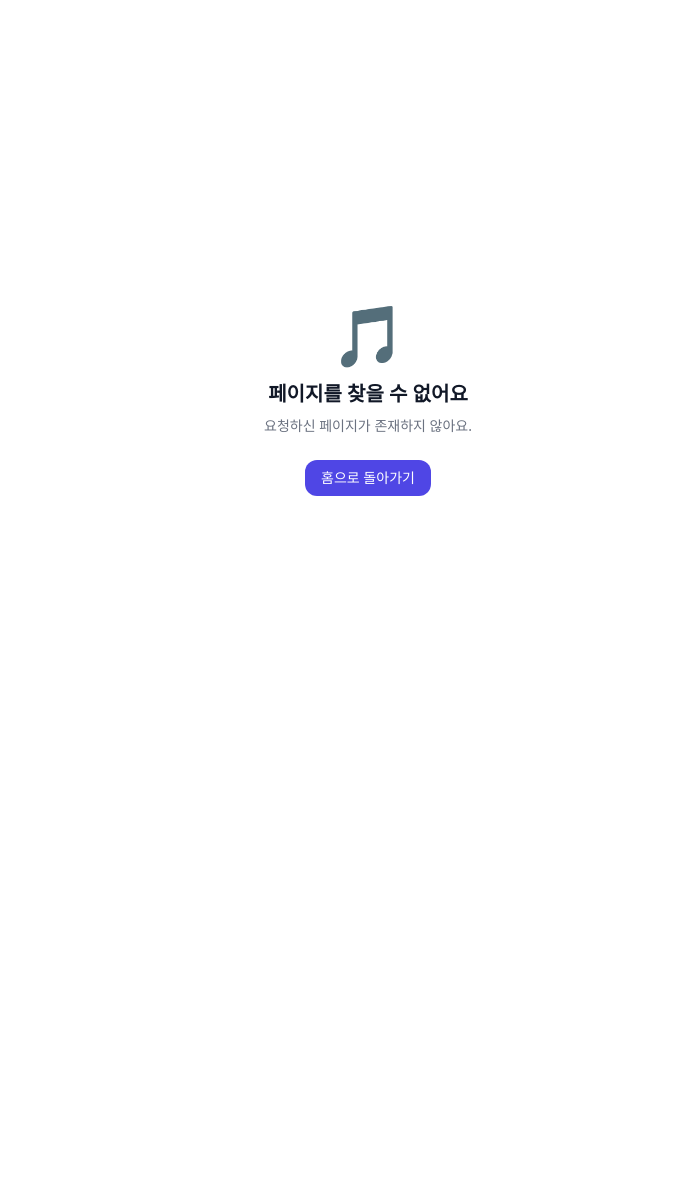
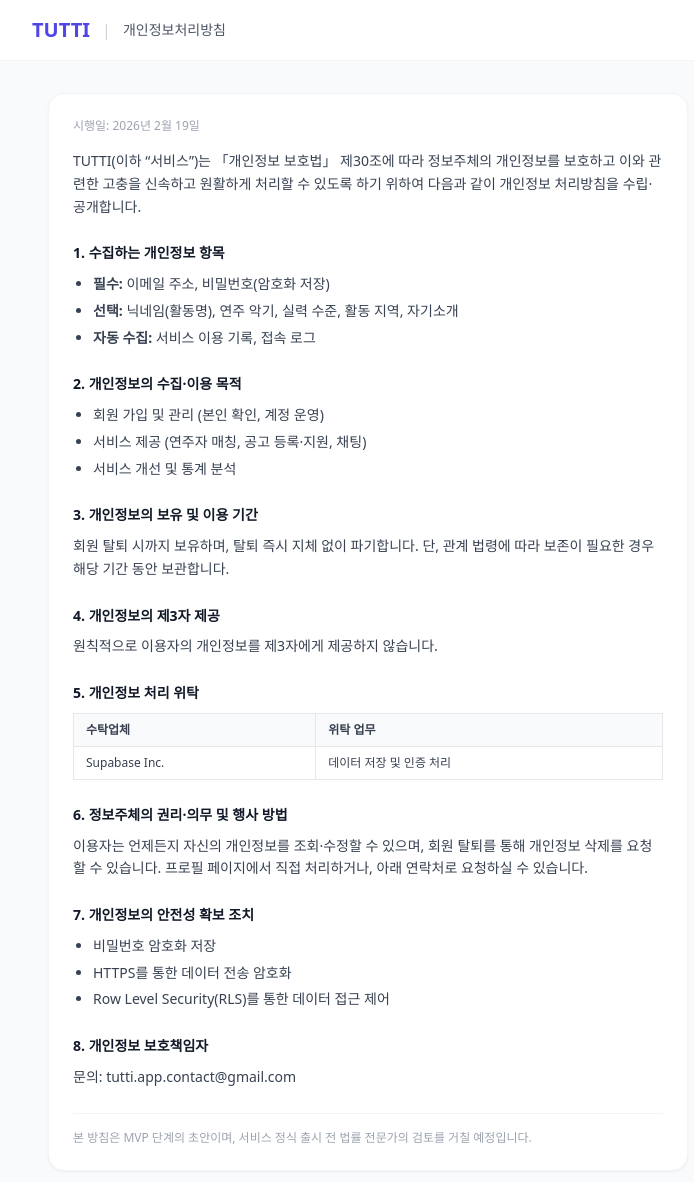
Before and after one commit to woongbotkang-prog/tutti, a Next.js app: page /privacy in a window 1280 px wide. Before the commit this address had no page. Shown: the top 1182 px of the page, without its empty margins (272-966 px from the left). Before the commit the page ends 800 px from the top, so only its background shows below. Built offline with nearby package versions, Linux system fonts and the light colour scheme.

Commit message:
feat: Cycle 15 - privacy policy, account deletion, PIPA compliance

```diff
--- a/src/app/(auth)/layout.tsx
+++ b/src/app/(auth)/layout.tsx
@@ -23,8 +23,11 @@ export default function AuthLayout({ children }: { children: React.ReactNode })
       </main>
 
       {/* Footer */}
-      <footer className="text-center py-6 text-xs text-gray-400">
-        © 2026 TUTTI. 클래식 연주자 매칭 플랫폼
+      <footer className="text-center py-6 text-xs text-gray-400 space-y-1">
+        <div>
+          <Link href="/privacy" className="hover:text-gray-600 underline">개인정보처리방침</Link>
+        </div>
+        <div>© 2026 TUTTI. 클래식 연주자 매칭 플랫폼</div>
       </footer>
     </div>
   )
--- a/src/app/(auth)/signup/page.tsx
+++ b/src/app/(auth)/signup/page.tsx
@@ -23,6 +23,7 @@ export default function SignUpPage() {
   const [passwordConfirm, setPasswordConfirm] = useState('')
   const [isLoading, setIsLoading] = useState(false)
   const [error, setError] = useState<string | null>(null)
+  const [agreedToPrivacy, setAgreedToPrivacy] = useState(false)
 
   const handleTypeSelect = (type: UserType) => {
     setUserType(type)
@@ -239,13 +240,19 @@ export default function SignUpPage() {
             autoComplete="new-password"
           />
 
-          <p className="text-xs text-gray-500 leading-relaxed">
-            가입하면{' '}
-            <Link href="/terms" className="text-indigo-600 underline">이용약관</Link>
-            {' '}및{' '}
-            <Link href="/privacy" className="text-indigo-600 underline">개인정보처리방침</Link>
-            에 동의하는 것으로 간주됩니다.
-          </p>
+          <label className="flex items-start gap-2 cursor-pointer">
+            <input
+              type="checkbox"
+              checked={agreedToPrivacy}
+              onChange={(e) => setAgreedToPrivacy(e.target.checked)}
+              className="mt-0.5 w-4 h-4 rounded border-gray-300 text-indigo-600 focus:ring-indigo-500"
+              required
+            />
+            <span className="text-xs text-gray-500 leading-relaxed">
+              <Link href="/privacy" className="text-indigo-600 underline" target="_blank">개인정보처리방침</Link>
+              을 읽었으며 이에 동의합니다. (필수)
+            </span>
+          </label>
 
           <Button type="submit" size="full" isLoading={isLoading} className="bg-indigo-600 hover:bg-indigo-700">
             가입하기
--- a/src/app/(main)/profile/page.tsx
+++ b/src/app/(main)/profile/page.tsx
@@ -34,6 +34,9 @@ export default function ProfilePage() {
   const [selectedRegion, setSelectedRegion] = useState('')
   const [bio, setBio] = useState('')
   const [mannerTemperature, setMannerTemperature] = useState(36.5)
+  const [showDeleteDialog, setShowDeleteDialog] = useState(false)
+  const [deleteLoading, setDeleteLoading] = useState(false)
+  const [deleteConfirmText, setDeleteConfirmText] = useState('')
   const [myGigs, setMyGigs] = useState<Array<{
     id: string
     gig_type: 'hiring' | 'seeking'
@@ -168,6 +171,28 @@ export default function ProfilePage() {
     await supabase.auth.signOut()
     router.push('/login')
     router.refresh()
+  }
+
+  const handleDeleteAccount = async () => {
+    if (deleteConfirmText !== '탈퇴') return
+    setDeleteLoading(true)
+    try {
+      // 프로필 데이터 삭제 (cascade 또는 수동)
+      const { data: { user } } = await supabase.auth.getUser()
+      if (user) {
+        await supabase.from('user_instruments').delete().eq('user_id', user.id)
+        await supabase.from('profiles').delete().eq('id', user.id)
+      }
+      await supabase.auth.signOut()
+      router.push('/login')
+      router.refresh()
+    } catch (e) {
+      console.error('탈퇴 실패:', e)
+      setError('탈퇴 처리 중 오류가 발생했습니다. 다시 시도해 주세요.')
+    } finally {
+      setDeleteLoading(false)
+      setShowDeleteDialog(false)
+    }
   }
 
   if (initialLoading) {
@@ -356,7 +381,63 @@ export default function ProfilePage() {
         <Button onClick={handleSave} size="full" isLoading={loading} className="bg-indigo-600 hover:bg-indigo-700">
           저장하기
         </Button>
+
+        {/* 계정 삭제 */}
+        <div className="bg-white rounded-2xl border border-gray-100 p-5 shadow-sm">
+          <h2 className="font-bold text-gray-900 mb-2">계정 관리</h2>
+          <p className="text-xs text-gray-500 mb-3">
+            탈퇴 시 모든 개인정보와 활동 데이터가 삭제되며 복구할 수 없습니다.
+          </p>
+          <button
+            onClick={() => setShowDeleteDialog(true)}
+            className="text-sm text-red-500 hover:text-red-700 font-medium"
+          >
+            회원 탈퇴
+          </button>
+        </div>
+
+        {/* 개인정보처리방침 링크 */}
+        <div className="text-center pb-4">
+          <Link href="/privacy" className="text-xs text-gray-400 hover:text-gray-600 underline">
+            개인정보처리방침
+          </Link>
+        </div>
       </main>
+
+      {/* 탈퇴 확인 다이얼로그 */}
+      {showDeleteDialog && (
+        <div className="fixed inset-0 z-50 flex items-center justify-center bg-black/40">
+          <div className="bg-white rounded-2xl p-6 mx-4 max-w-sm w-full shadow-xl">
+            <h3 className="text-lg font-bold text-gray-900 mb-2">정말 탈퇴하시겠습니까?</h3>
+            <p className="text-sm text-gray-500 mb-4">
+              탈퇴하면 모든 프로필 정보, 공고, 지원 내역이 삭제됩니다.
+              확인을 위해 아래에 <strong>&ldquo;탈퇴&rdquo;</strong>를 입력해 주세요.
+            </p>
+            <input
+              type="text"
+              value={deleteConfirmText}
+              onChange={(e) => setDeleteConfirmText(e.target.value)}
+              placeholder="탈퇴"
+              className="w-full h-10 rounded-xl border border-gray-200 px-4 text-sm focus:outline-none focus:ring-2 focus:ring-red-500 mb-4"
+            />
+            <div className="flex gap-2">
+              <button
+                onClick={() => { setShowDeleteDialog(false); setDeleteConfirmText('') }}
+                className="flex-1 h-10 rounded-xl border border-gray-200 text-sm font-medium text-gray-600 hover:bg-gray-50"
+              >
+                취소
+              </button>
+              <button
+                onClick={handleDeleteAccount}
+                disabled={deleteConfirmText !== '탈퇴' || deleteLoading}
+                className="flex-1 h-10 rounded-xl bg-red-500 text-white text-sm font-medium hover:bg-red-600 disabled:opacity-40 disabled:cursor-not-allowed"
+              >
+                {deleteLoading ? '처리 중...' : '탈퇴하기'}
+              </button>
+            </div>
+          </div>
+        </div>
+      )}
     </div>
   )
 }
--- /dev/null
+++ b/src/app/privacy/page.tsx
@@ -0,0 +1,111 @@
+import type { Metadata } from 'next'
+import Link from 'next/link'
+
+export const metadata: Metadata = {
+  title: 'TUTTI - 개인정보처리방침',
+}
+
+export default function PrivacyPage() {
+  return (
+    <div className="min-h-screen bg-gray-50">
+      <header className="bg-white border-b border-gray-100 px-4 py-4">
+        <div className="max-w-2xl mx-auto flex items-center gap-3">
+          <Link href="/" className="text-xl font-black text-indigo-600">TUTTI</Link>
+          <span className="text-gray-300">|</span>
+          <h1 className="text-sm font-medium text-gray-600">개인정보처리방침</h1>
+        </div>
+      </header>
+
+      <main className="max-w-2xl mx-auto px-4 py-8">
+        <div className="bg-white rounded-2xl border border-gray-100 p-6 shadow-sm space-y-6 text-sm text-gray-700 leading-relaxed">
+          <div>
+            <p className="text-xs text-gray-400 mb-4">시행일: 2026년 2월 19일</p>
+            <p>
+              TUTTI(이하 &ldquo;서비스&rdquo;)는 「개인정보 보호법」 제30조에 따라 정보주체의 개인정보를
+              보호하고 이와 관련한 고충을 신속하고 원활하게 처리할 수 있도록 하기 위하여
+              다음과 같이 개인정보 처리방침을 수립·공개합니다.
+            </p>
+          </div>
+
+          <section>
+            <h2 className="font-bold text-gray-900 mb-2">1. 수집하는 개인정보 항목</h2>
+            <ul className="list-disc pl-5 space-y-1">
+              <li><strong>필수:</strong> 이메일 주소, 비밀번호(암호화 저장)</li>
+              <li><strong>선택:</strong> 닉네임(활동명), 연주 악기, 실력 수준, 활동 지역, 자기소개</li>
+              <li><strong>자동 수집:</strong> 서비스 이용 기록, 접속 로그</li>
+            </ul>
+          </section>
+
+          <section>
+            <h2 className="font-bold text-gray-900 mb-2">2. 개인정보의 수집·이용 목적</h2>
+            <ul className="list-disc pl-5 space-y-1">
+              <li>회원 가입 및 관리 (본인 확인, 계정 운영)</li>
+              <li>서비스 제공 (연주자 매칭, 공고 등록·지원, 채팅)</li>
+              <li>서비스 개선 및 통계 분석</li>
+            </ul>
+          </section>
+
+          <section>
+            <h2 className="font-bold text-gray-900 mb-2">3. 개인정보의 보유 및 이용 기간</h2>
+            <p>
+              회원 탈퇴 시까지 보유하며, 탈퇴 즉시 지체 없이 파기합니다.
+              단, 관계 법령에 따라 보존이 필요한 경우 해당 기간 동안 보관합니다.
+            </p>
+          </section>
+
+          <section>
+            <h2 className="font-bold text-gray-900 mb-2">4. 개인정보의 제3자 제공</h2>
+            <p>원칙적으로 이용자의 개인정보를 제3자에게 제공하지 않습니다.</p>
+          </section>
+
+          <section>
+            <h2 className="font-bold text-gray-900 mb-2">5. 개인정보 처리 위탁</h2>
+            <table className="w-full border border-gray-200 text-xs">
+              <thead>
+                <tr className="bg-gray-50">
+                  <th className="border border-gray-200 px-3 py-2 text-left">수탁업체</th>
+                  <th className="border border-gray-200 px-3 py-2 text-left">위탁 업무</th>
+                </tr>
+              </thead>
+              <tbody>
+                <tr>
+                  <td className="border border-gray-200 px-3 py-2">Supabase Inc.</td>
+                  <td className="border border-gray-200 px-3 py-2">데이터 저장 및 인증 처리</td>
+                </tr>
+              </tbody>
+            </table>
+          </section>
+
+          <section>
+            <h2 className="font-bold text-gray-900 mb-2">6. 정보주체의 권리·의무 및 행사 방법</h2>
+            <p>
+              이용자는 언제든지 자신의 개인정보를 조회·수정할 수 있으며,
+              회원 탈퇴를 통해 개인정보 삭제를 요청할 수 있습니다.
+              프로필 페이지에서 직접 처리하거나, 아래 연락처로 요청하실 수 있습니다.
+            </p>
+          </section>
+
+          <section>
+            <h2 className="font-bold text-gray-900 mb-2">7. 개인정보의 안전성 확보 조치</h2>
+            <ul className="list-disc pl-5 space-y-1">
+              <li>비밀번호 암호화 저장</li>
+              <li>HTTPS를 통한 데이터 전송 암호화</li>
+              <li>Row Level Security(RLS)를 통한 데이터 접근 제어</li>
+            </ul>
+          </section>
+
+          <section>
+            <h2 className="font-bold text-gray-900 mb-2">8. 개인정보 보호책임자</h2>
+            <p>문의: tutti.app.contact@gmail.com</p>
+          </section>
+
+          <div className="pt-4 border-t border-gray-100">
+            <p className="text-xs text-gray-400">
+              본 방침은 MVP 단계의 초안이며, 서비스 정식 출시 전 법률 전문가의 검토를 거칠 예정입니다.
+            </p>
+          </div>
+        </div>
+      </main>
+    </div>
+  )
+}
```
